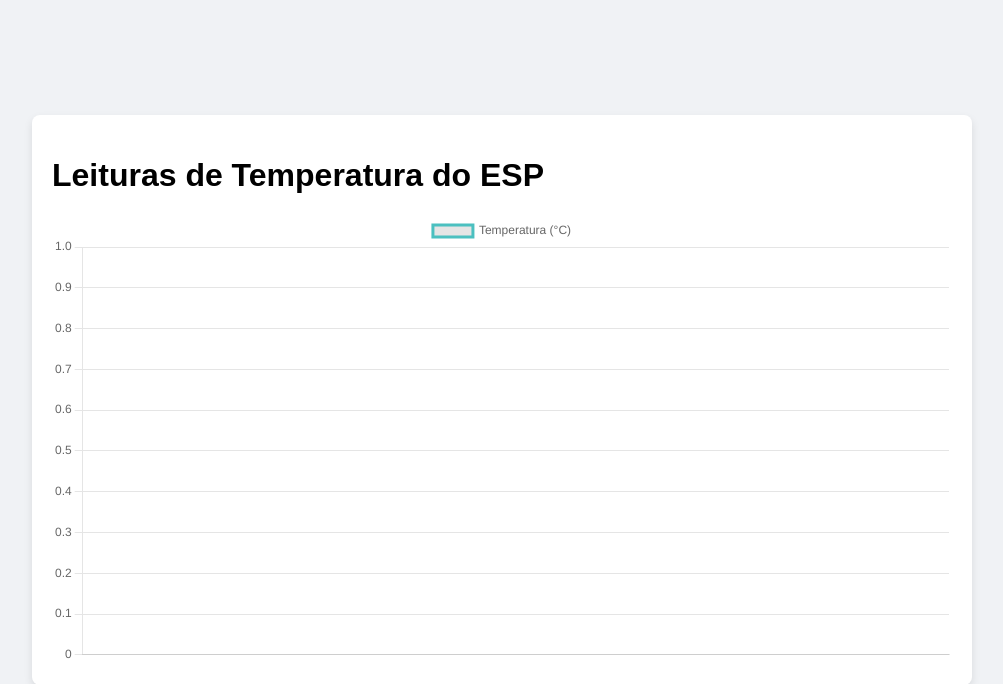
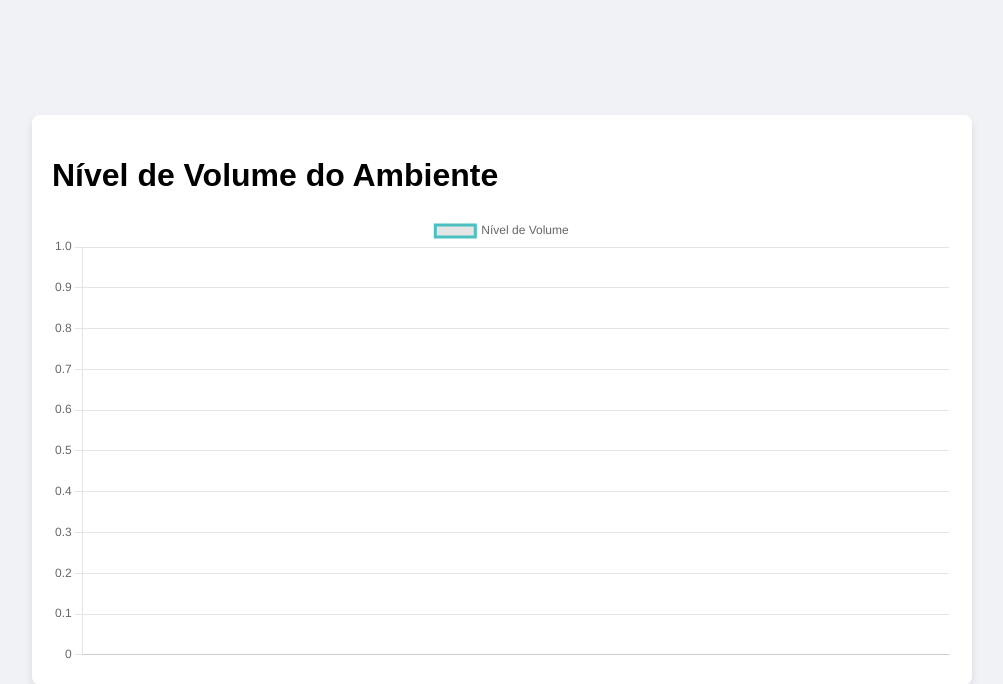
Before and after one commit to Carl98BR/PDS-Projetct, a Flask app: page / in a window 1280 px wide. Shown: the top 684 px of the page, without its empty margins (138-1141 px from the left). Run offline with Flask 3, Linux system fonts and the light colour scheme; data that the repository does not hold is empty.

Commit message:
Altera o servidor para receber dados de áudio

```diff
--- a/app.py
+++ b/app.py
@@ -16,11 +16,11 @@ def receber_dados():
 
     print(f"Dados recebidos do ESP: {dados_recebidos}")
 
-    temperatura = dados_recebidos.get('temperatura')
-    if temperatura is not None:
+    volume = dados_recebidos.get('volume')
+    if volume is not None:
         ponto_de_dado = {
             "timestamp": datetime.now(fuso_horario_br).strftime('%H:%M:%S'),
-            "valor": temperatura
+            "valor": volume
         }
         dados_armazenados.append(ponto_de_dado)
 
--- a/templates/index.html
+++ b/templates/index.html
@@ -12,7 +12,7 @@
 </head>
 <body>
     <div class="chart-container">
-        <h1>Leituras de Temperatura do ESP</h1>
+        <h1>Nível de Volume do Ambiente</h1>
         <canvas id="meuGrafico"></canvas>
     </div>
     <script>
@@ -22,11 +22,21 @@
             data: {
                 labels: [],
                 datasets: [{
-                    label: 'Temperatura (°C)',
+                    label: 'Nível de Volume',
                     data: [],
                     borderColor: 'rgb(75, 192, 192)',
                     tension: 0.1
                 }]
+            },
+            options: {
+                animation: {
+                    duration: 400
+                },
+                scales: {
+                    y: {
+                        beginAtZero: true
+                    }
+                }
             }
         });
 
@@ -44,7 +54,7 @@
             }
         }
         buscarDados();
-        setInterval(buscarDados, 5000);
+        setInterval(buscarDados, 2000);
     </script>
 </body>
 </html>
```
